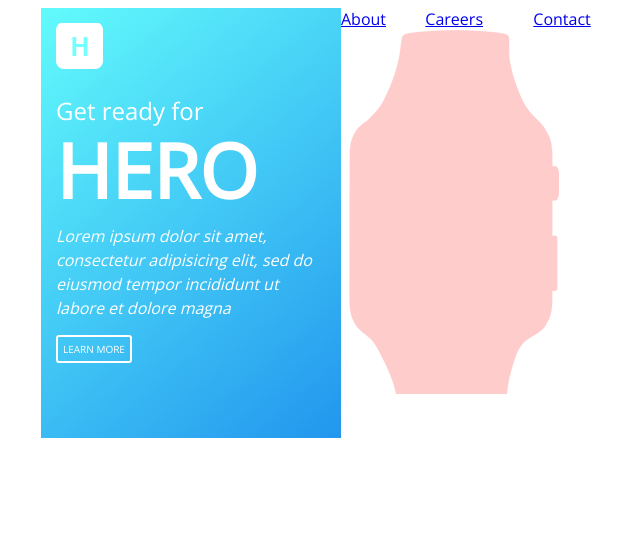
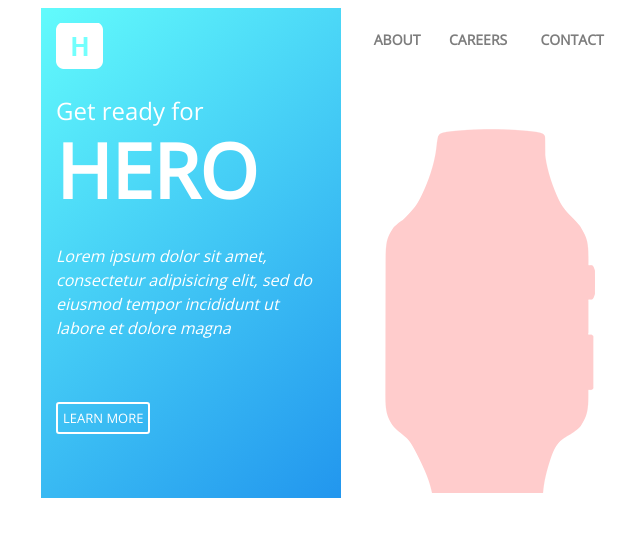
Before and after one commit to AndyRey7/email-example-proj, a plain HTML site: page index.html in a window 1280 px wide. Shown: the whole page, without its empty margins (299-939 px from the left). Drawn offline with nearby package versions, Linux system fonts and the light colour scheme.

Commit message:
finished header section onto the middle section email template

```diff
--- a/index.html
+++ b/index.html
@@ -14,45 +14,50 @@
              <td>
                  <!-- start of container -->
                  <table class="container" width="600" align="center" border="0" cellspacing="0" cellpadding="0">
-                     <!-- start of main row -->
+                     <!-- start of header row -->
                     <tr>
                         <td>
-                            <table class="container" width="50%" align="left" border="0" cellspacing="0" cellpadding="0"
-                            style="background: rgb(98,251,252);background: linear-gradient(139deg, rgba(98,251,252,1) 0%, rgba(34,150,238,1) 100%); padding: 15px 15px 80px 15px;">
+                            <!-- start of left header column -->
+                            <table class="header-left" width="50%" align="left" border="0" cellspacing="0" cellpadding="0"
+                            style="background: rgb(98,251,252);background: linear-gradient(139deg, rgba(98,251,252,1) 0%, rgba(34,150,238,1) 100%); padding: 15px 15px 70px 15px;">
                                 <tr>
                                     <td style="color: #fff;">
                                         <img src="./images/logo.png">
                                         <h2 style="padding: 25px 0 10px; font-size: 24px; font-weight: 300; margin: 0; line-height:1;">Get ready for</h2>
                                         <h1 style="font-size: 75px; font-weight: 700; margin: 0; line-height:1;">HERO</h1>
-                                        <p style="font-style: italic; line-height: 1.5;">Lorem ipsum dolor sit amet, consectetur adipisicing elit, sed do eiusmod tempor incididunt ut labore et dolore magna </p>
-                                        <a href="#" style="text-decoration: none; color: #fff; border: solid 2px white; text-transform: uppercase; padding: 5px; font-size: 10px; border-radius: 3px;">Learn more</a>
+                                        <p style="font-style: italic; line-height: 1.5; padding: 20px 0 50px">Lorem ipsum dolor sit amet, consectetur adipisicing elit, sed do eiusmod tempor incididunt ut labore et dolore magna </p>
+                                        <a href="#" class="ghost-btn" style="text-decoration: none; color: #fff; border: solid 2px white; text-transform: uppercase; padding: 5px; font-size: 13px; border-radius: 3px;">Learn more</a>
                                     </td>
                                 </tr>
                             </table>
-                            <table class="container" width="50%" align="right" border="0" cellspacing="0" cellpadding="0">
+                            <!-- end of left header column -->
+                            <!-- start of right header column -->
+                            <table class="header-right" width="50%" align="right" border="0" cellspacing="0" cellpadding="0">
                                 <tr>
                                     <td>
-                                        <table class="container" width="100%" align="center" border="0" cellspacing="0" cellpadding="0">
+                                        <table class="container" width="100%" align="center" border="0" cellspacing="0" cellpadding="0" style="padding: 20px;">
                                             <tr>
-                                                <td>
-                                                    <a href="#">About</a>
+                                                <td align="center">
+                                                    <a href="#" style="font-size: 14px; color: #7d7d7d; text-decoration: none; font-weight: 600; text-transform: uppercase;">About</a>
                                                 </td>
-                                                <td>
-                                                    <a href="#">Careers</a>
+                                                <td align="center">
+                                                    <a href="#" style="font-size: 14px; color: #7d7d7d; text-decoration: none; font-weight: 600; text-transform: uppercase;">Careers</a>
                                                 </td>
-                                                <td>
-                                                    <a href="#">Contact</a>
+                                                <td align="center">
+                                                    <a href="#" style="font-size: 14px; color: #7d7d7d; text-decoration: none; font-weight: 600; text-transform: uppercase;">Contact</a>
                                                 </td>
                                             </tr>
                                         </table>
-
-                                        <img src="./images/smartwatch.png">
                                     </td>
                                 </tr>
+                                <tr>
+                                    <td align="center" style="padding-top: 59px;"><img src="./images/smartwatch.png"></td>
+                                </tr>
                             </table>
+                            <!-- end of right header column -->
                         </td>
                     </tr>
-                    <!-- end of main row -->
+                    <!-- end of header row -->
                      <!-- start of main row -->
                     <tr>
                         <td></td>
```
